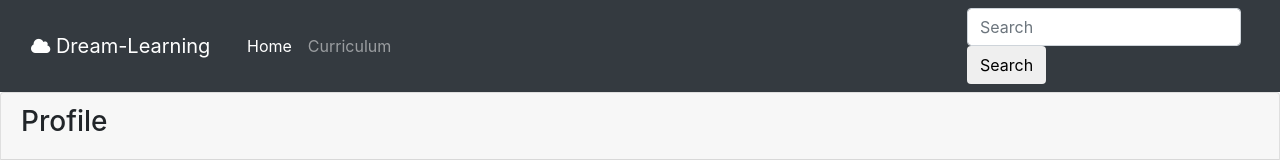
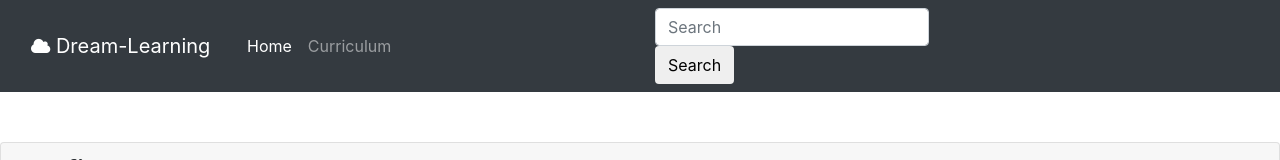
Before and after one commit to sit-cloudnative/DreamTeam, a Next.js app in the folder nextjs/: page /profile in a window 1280 px wide. Shown: the top 160 px of the page. Built offline with nearby package versions, Linux system fonts and the light colour scheme; no server answers.

Commit message:
[UPDATE] NavBar // Show user name in Navbar

```diff
--- a/nextjs/components/NavBar.js
+++ b/nextjs/components/NavBar.js
@@ -31,7 +31,7 @@ export default class NavBar extends React.Component {
   render() {
     return (
 
-      <nav className="navbar navbar-expand-lg navbar navbar-dark bg-dark">
+      <nav className="navbar navbar-expand-lg navbar navbar-dark bg-dark" style={{ marginBottom: '50px' }}>
         <div className="col-md-2">
           <a className="navbar-brand" href="/"><i className="fa fa-cloud" style={{ fontSize: 18, color: 'white' }}></i> Dream-Learning </a>
           <button className="navbar-toggler" type="button" data-toggle="collapse" data-target="#navbarSupportedContent"
@@ -39,7 +39,7 @@ export default class NavBar extends React.Component {
             <span className="navbar-toggler-icon"></span>
           </button>
         </div>
-        <div className="col-md-7">
+        <div className="col-md-4">
           <div className="collapse navbar-collapse" id="navbarSupportedContent">
             <ul className="navbar-nav mr-auto">
               <li className="nav-item active">
@@ -51,9 +51,14 @@ export default class NavBar extends React.Component {
             </ul>
           </div>
         </div>
+
         <div className="col-md-3">
           <SearchBar handleOnSearch={this.props.handleOnSearch} />
         </div>
+        <div className="col-md-3" style={{ fontSize: 18, color: 'white' }}>
+          {this.state.profile.studentId}
+          {this.state.profile.firstname} {this.state.lastname}        </div>
+
       </nav >
 
     )
```
